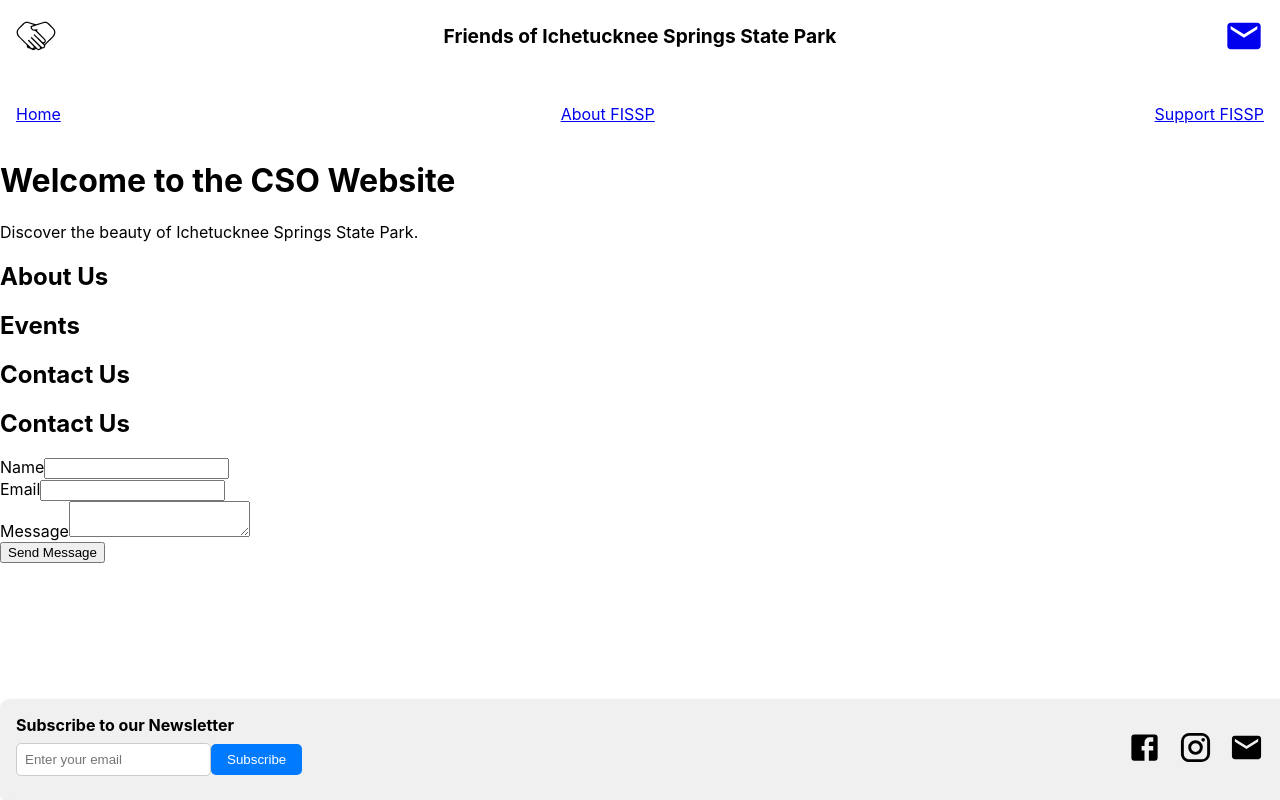
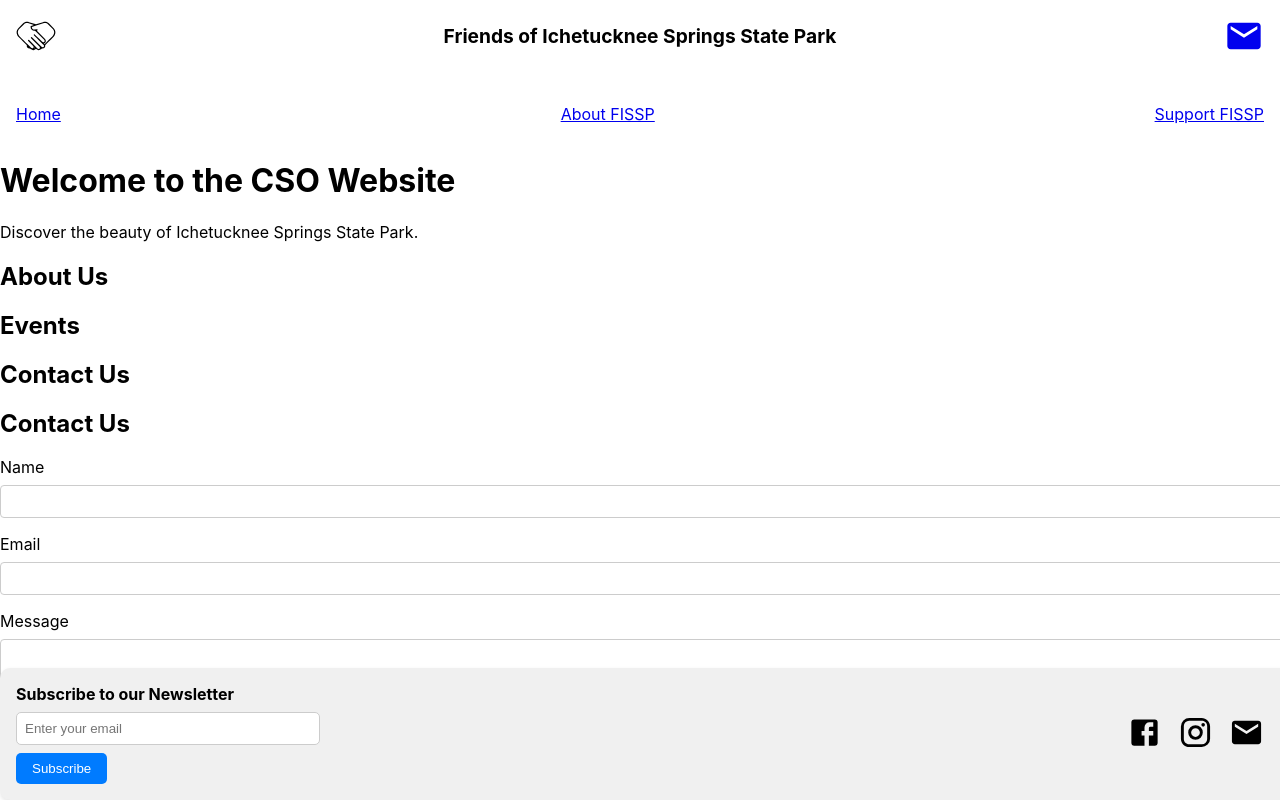
Before and after one commit to d3mmalition/FISSP-Project, a React (Create React App) app: page / in a window 1280 px wide. Built offline with nearby package versions, Linux system fonts and the light colour scheme.

Commit message:
css for contact form

```diff
--- a/public/index.html
+++ b/public/index.html
@@ -1,14 +1,12 @@
 <!DOCTYPE html>
 <html lang="en">
+
 <head>
   <meta charset="utf-8" />
   <link rel="icon" href="%PUBLIC_URL%/favicon.ico" />
   <meta name="viewport" content="width=device-width, initial-scale=1" />
   <meta name="theme-color" content="#000000" />
-    <meta
-      name="description"
-      content="Web site created using create-react-app"
-    />
+  <meta name="description" content="Web site created using create-react-app" />
   <link rel="apple-touch-icon" href="%PUBLIC_URL%/logo192.png" />
   <!--
       manifest.json provides metadata used when your web app is installed on a
@@ -26,8 +24,13 @@
     -->
   <title>React App</title>
 </head>
+
 <body>
+  <div id="fb-root"></div>
+  <script async defer crossorigin="anonymous" src="https://connect.facebook.net/en_GB/sdk.js#xfbml=1&version=v17.0"
+    nonce="Ew7qeve6"></script>
   <noscript>You need to enable JavaScript to run this app.</noscript>
+
   <div id="root"></div>
   <!--
       This HTML file is a template.
@@ -40,4 +43,5 @@
       To create a production bundle, use `npm run build` or `yarn build`.
     -->
 </body>
+
 </html>
--- a/src/App.css
+++ b/src/App.css
@@ -32,7 +32,38 @@
   from {
     transform: rotate(0deg);
   }
+
   to {
     transform: rotate(360deg);
   }
 }
+
+.contact-form {
+  /* Contact form styles */
+}
+
+.form-group {
+  margin-bottom: 1rem;
+}
+
+label {
+  display: block;
+  margin-bottom: 0.5rem;
+}
+
+input,
+textarea {
+  width: 100%;
+  padding: 0.5rem;
+  border: 1px solid #ccc;
+  border-radius: 4px;
+}
+
+button {
+  background-color: #f0f0f0;
+  color: #333;
+  padding: 0.5rem 1rem;
+  border: none;
+  border-radius: 4px;
+  cursor: pointer;
+}
```
Lines whose indentation alone changed are shown as unchanged.
